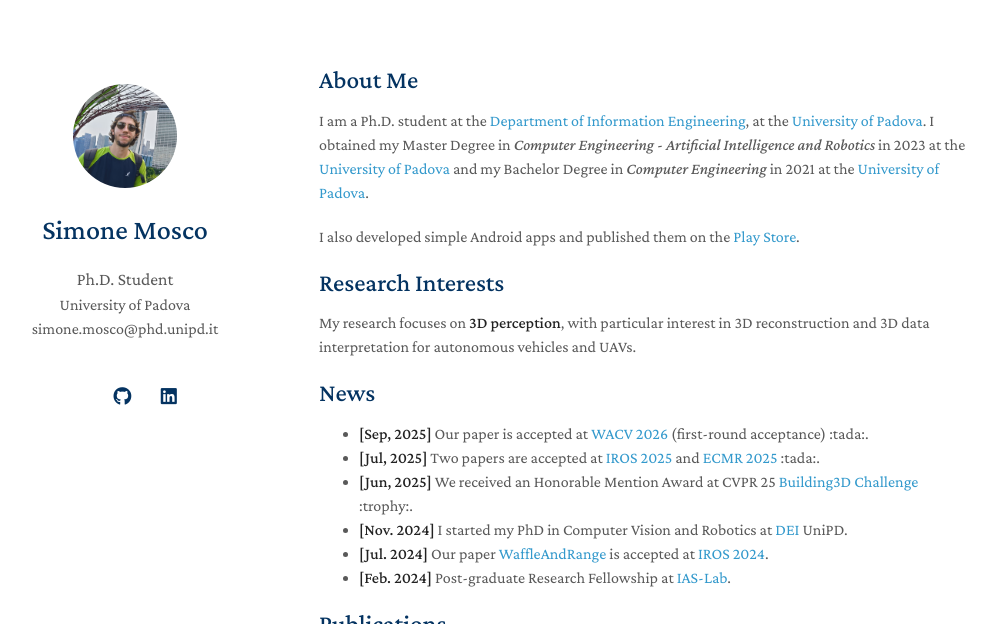
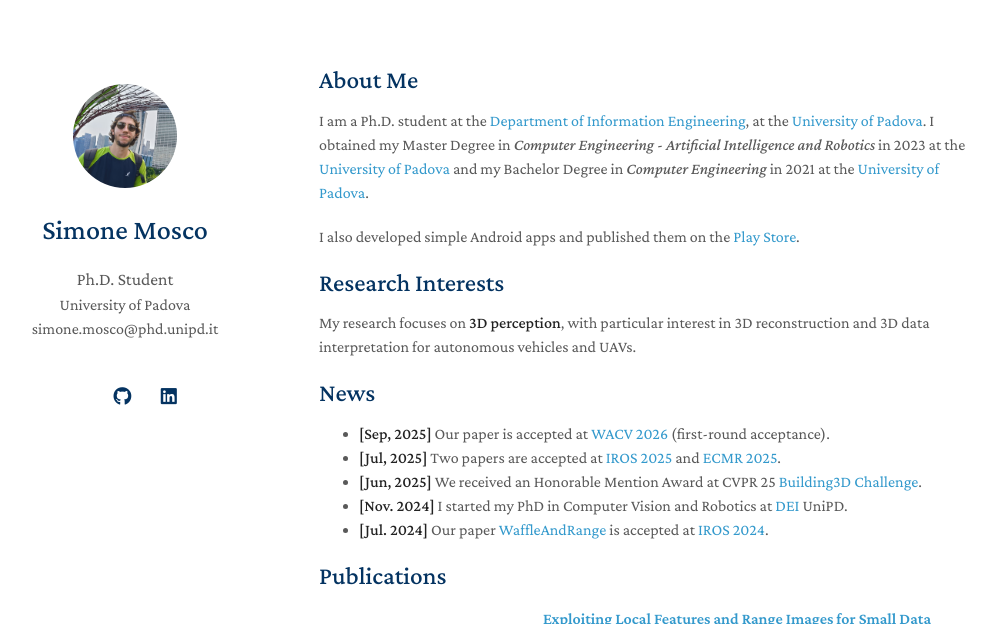
Before and after one commit to SiMoM0/simom0.github.io, a Jekyll site: the page built from index.md, in a window 1280 px wide and 1161 px high, cut to the strip 0-624 px from the top of the window. Shown: the whole strip, without its empty margins (151-1147 px from the left). Built offline with Jekyll 4.4.1, drawn with Linux system fonts in a browser that asks for light colours; a style sheet for code colours, icons or effects is not loaded; our own code applies the rules of GitHub Pages for plain Markdown files.

Commit message:
fix news

```diff
--- a/index.md
+++ b/index.md
@@ -17,12 +17,13 @@ My research focuses on **3D perception**, with particular interest in 3D reconst
 
 ## News
 
-- **[Sep, 2025]** Our paper is accepted at [WACV 2026]() (first-round acceptance) :tada:.
-- **[Jul, 2025]** Two papers are accepted at [IROS 2025](https://www.iros25.org/) and [ECMR 2025](https://ecmr2025.dei.unipd.it/) :tada:.
-- **[Jun, 2025]** We received an Honorable Mention Award at CVPR 25 [Building3D Challenge](https://usm3d.github.io/) :trophy:.
+- **[Sep, 2025]** Our paper is accepted at [WACV 2026](https://wacv.thecvf.com/) (first-round acceptance).
+- **[Jul, 2025]** Two papers are accepted at [IROS 2025](https://www.iros25.org/) and [ECMR 2025](https://ecmr2025.dei.unipd.it/).
+- **[Jun, 2025]** We received an Honorable Mention Award at CVPR 25 [Building3D Challenge](https://usm3d.github.io/).
 - **[Nov. 2024]** I started my PhD in Computer Vision and Robotics at [DEI](https://www.dei.unipd.it/) UniPD.
 - **[Jul. 2024]** Our paper [WaffleAndRange](https://arxiv.org/pdf/2410.10510) is accepted at [IROS 2024](http://iros2024-abudhabi.org/).
-- **[Feb. 2024]** Post-graduate Research Fellowship at [IAS-Lab](https://robotics.dei.unipd.it/).
+<!-- - **[Feb. 2024]** Post-graduate Research Fellowship at [IAS-Lab](https://robotics.dei.unipd.it/). -->
+
 <!-- - **[Feb. 2020]** We will host the ACM Multimedia Asia 2020 conference in Singapore! -->
 <!-- - **[Sept. 2019]** Our paper about few-shot learning is accepted to NeurIPS 2019. -->
 <!-- - **[Mar. 2019]** Our paper about few-shot learning is accepted to CVPR 2019. -->
```
